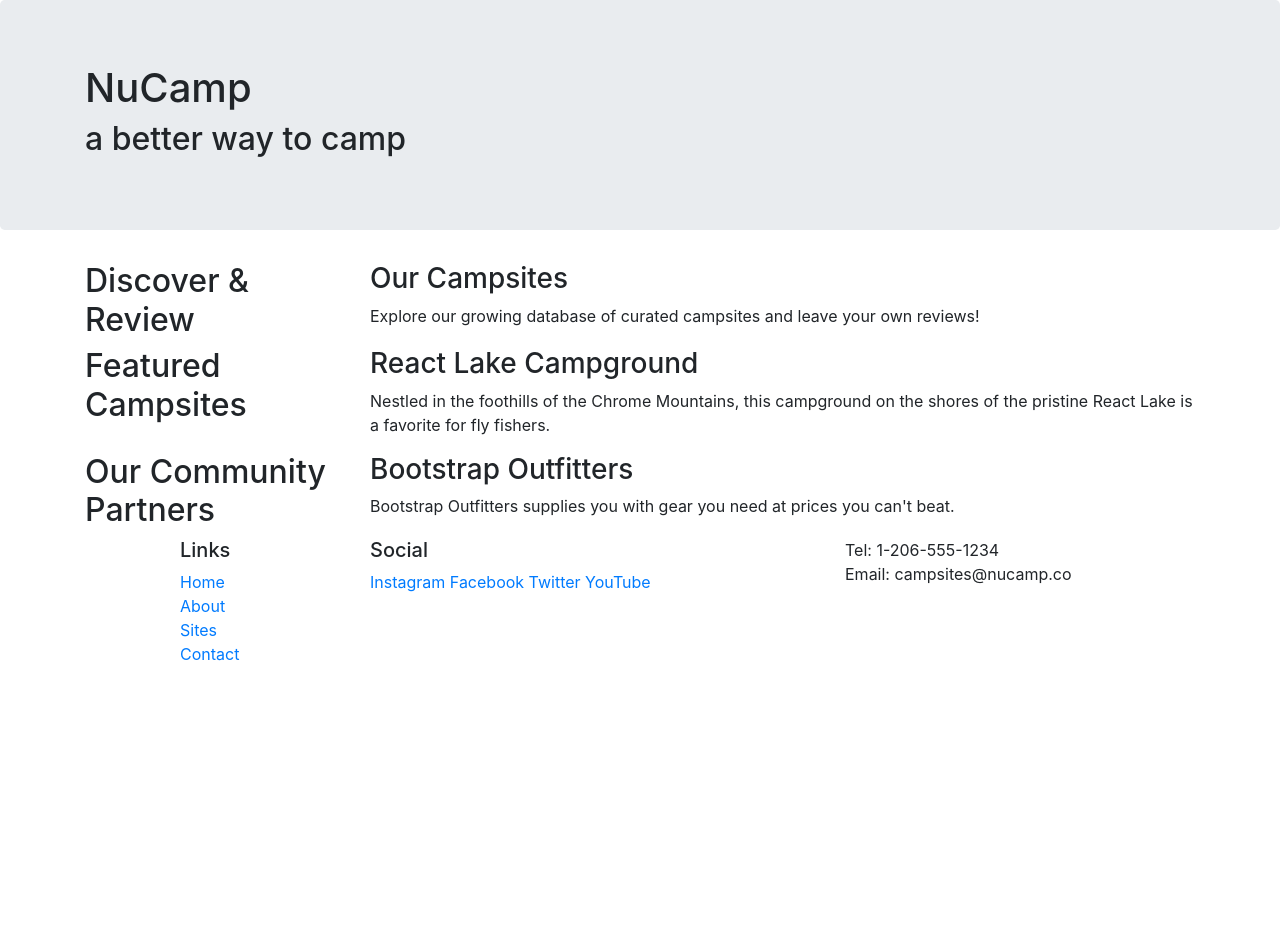
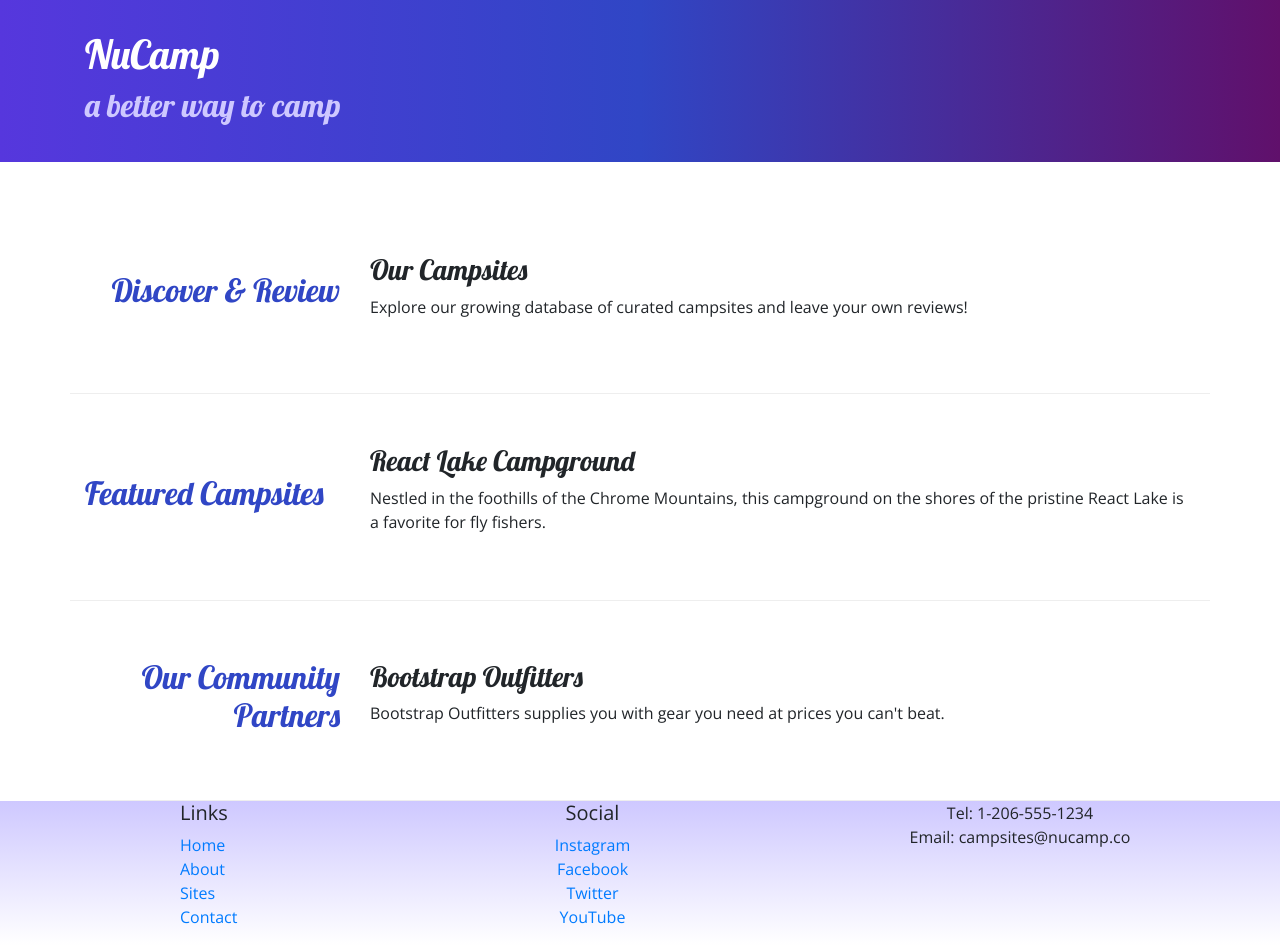
Before and after one commit to Dond2979/nucamp-bootstrap, a website: page index.html in a window 1280 px wide. Before the commit the page ends 800 px from the top, so only its background shows below. Drawn offline with nearby package versions, Linux system fonts and the light colour scheme.

Commit message:
Added some CSS

```diff
--- /dev/null
+++ b/css/styles.css
@@ -0,0 +1,33 @@
+body {
+    font-family: "Open Sans", sans-serif;
+}
+
+h1, h2, h3 {
+    font-family: "Lobster", cursive;
+}
+
+h2 {
+    color: #3046C5;
+}
+
+header h2 {
+    color: #cec8ff;
+}
+
+footer {
+    background-image: linear-gradient(#CEC8FF, white);
+    padding: 20px, 0;
+}
+
+.jumbotron{
+    padding:30px;
+    background-image: linear-gradient(to right, #5637DD,
+    #3046C5, #60106b);
+    color: white;
+}
+
+.row-content {
+    padding: 50px 0;
+    border-bottom: 1px ridge;
+    min-height: 200px;
+}
--- a/index.html
+++ b/index.html
@@ -9,12 +9,15 @@
     <!-- Bootstrap CSS -->
     <link rel="stylesheet" href="node_modules/bootstrap/dist/css/bootstrap.min.css" />
 
+    <!--Additional CSS must be placed after Bootstrap CSS -->
+    <link rel="stylesheet" href="https://fonts.googleapis.com/css?family=Lobster|Open+Sans" />
+    <link rel="stylesheet" href="css/styles.css" />
     <title>NuCamp: A Better Way To Camp</title>
 </head>
 
 <body>
 
-    <header class="jumbotron">
+    <header class="jumbotron jumbotron-fluid">
         <div class="container">
             <div class="row">
                 <div class="col">
@@ -26,9 +29,9 @@
     </header>
 
     <div class="container">
-        <div class="row">
+        <div class="row row-content align-items-center">
             <div class="col-sm4 order-sm last col-md-3">
-                <h2>Discover & Review</h2>
+                <h2 class="text-sm-right">Discover & Review</h2>
             </div>
             <div class="col">
                 <h3>Our Campsites</h3>
@@ -36,7 +39,7 @@
             </div>
         </div>
 
-        <div class="row">
+        <div class="row row-content align-items-center">
             <div class="col-sm-4 col-md-3">
                 <h2>Featured Campsites</h2>
             </div>
@@ -47,9 +50,9 @@
             </div>
         </div>
 
-        <div class="row">
+        <div class="row row-content align-items-center">
             <div class="col-sm-4 order-sm last col-md-3">
-                <h2>Our Community Partners</h2>
+                <h2 class="text-sm-right">Our Community Partners</h2>
             </div>
             <div class="col">
                 <h3>Bootstrap Outfitters</h3>
@@ -69,14 +72,14 @@
                         <li><a href="#">Contact</a></li>
                     </ul>
                 </div>
-                <div class="col-6 col-sm-5">
+                <div class="col-6 col-sm-5 text-center">
                     <h5>Social</h5>
-                    <a href="http://instagram.com/">Instagram</a>
-                    <a href="http://facebook.com/">Facebook</a>
-                    <a href="http://twitter.com/">Twitter</a>
-                    <a href="http://youtube.com/">YouTube</a>
+                    <a href="http://instagram.com/">Instagram</a><br />
+                    <a href="http://facebook.com/">Facebook</a><br />
+                    <a href="http://twitter.com/">Twitter</a><br />
+                    <a href="http://youtube.com/">YouTube</a><br />
                 </div>
-                <div class="col-sm-4">
+                <div class="col-sm-4 text-center">
                     Tel: 1-206-555-1234<br />
                     Email: campsites@nucamp.co
                 </div>
```
